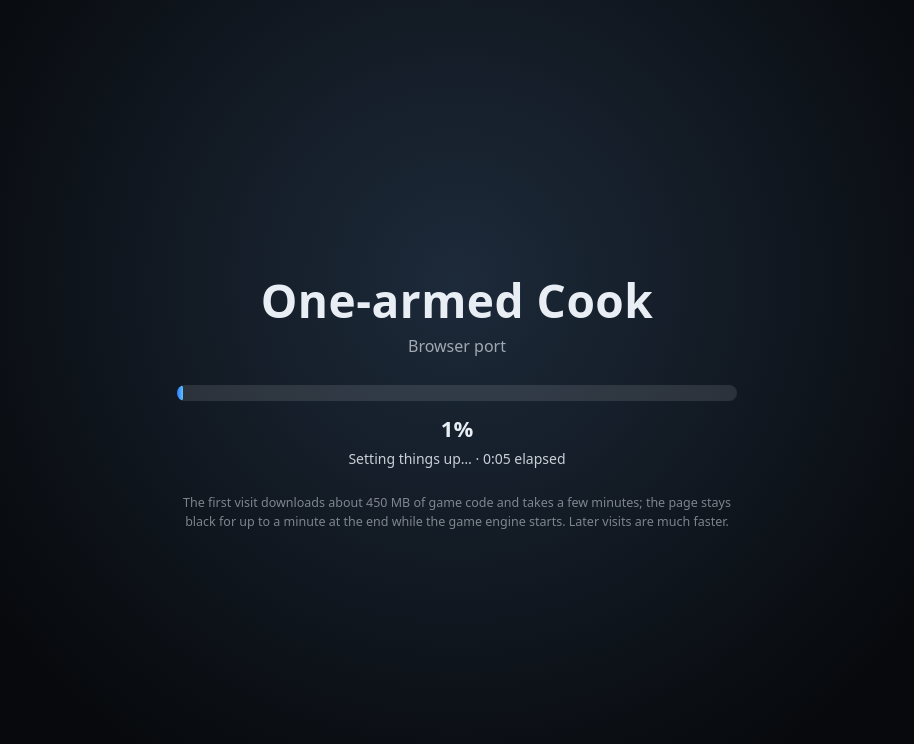
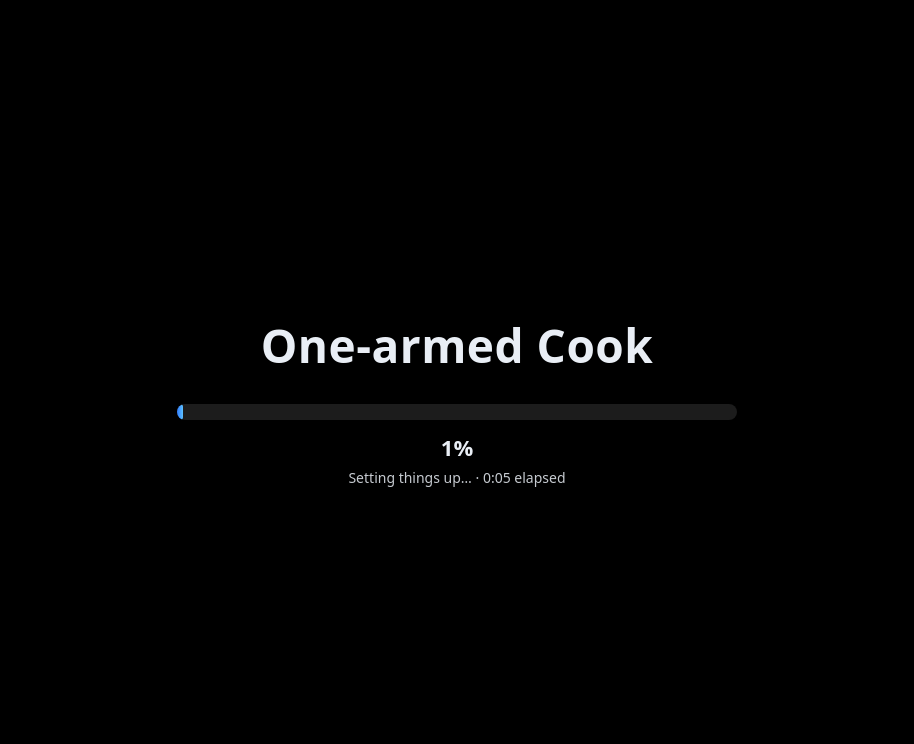
Before and after one commit to Down1oads/OACWEB, a plain HTML site: page index.html in a window 1280 px wide. Shown: the whole page, without its empty margins (183-1097 px from the left). Drawn offline with Linux system fonts and the light colour scheme.

Commit message:
Simplify loading screen: black background, no hint text

```diff
--- a/index.html
+++ b/index.html
@@ -14,16 +14,14 @@
   #status { position: fixed; left: 16px; bottom: 12px; font: 13px system-ui, sans-serif; color: #9a9a9a; pointer-events: none; }
   #fps { position: fixed; left: 8px; top: 6px; font: 600 13px ui-monospace, Consolas, monospace; color: #e8e8e8; background: #000a;
          padding: 2px 6px; border-radius: 4px; pointer-events: none; display: none; }
-  #load { position: fixed; inset: 0; z-index: 50; background: radial-gradient(circle at 50% 35%, #1d2a3a, #07090c 70%); display: flex; flex-direction: column;
+  #load { position: fixed; inset: 0; z-index: 50; background: #000; display: flex; flex-direction: column;
           align-items: center; justify-content: center; font-family: system-ui, "Segoe UI", sans-serif; color: #e9eef5; transition: opacity .6s; }
   #load.done { opacity: 0; pointer-events: none; }
-  #load h1 { margin: 0 0 4px; font-size: clamp(26px, 5vw, 46px); letter-spacing: .5px; }
-  #load .sub { margin: 0 0 28px; opacity: .65; font-size: clamp(13px, 2vw, 16px); }
+  #load h1 { margin: 0 0 28px; font-size: clamp(26px, 5vw, 46px); letter-spacing: .5px; }
   #load .bar { width: min(560px, 82vw); height: 16px; border-radius: 9px; background: #ffffff1c; overflow: hidden; }
   #load .fill { height: 100%; width: 0; border-radius: 9px; background: linear-gradient(90deg, #2f7bff, #5ec2ff); transition: width .35s; }
   #load .pct { margin-top: 12px; font-size: 22px; font-weight: 700; }
   #load .line { margin-top: 6px; font-size: 14px; opacity: .85; min-height: 1.3em; text-align: center; padding: 0 16px; }
-  #load .tip { margin-top: 26px; font-size: 12.5px; opacity: .5; max-width: min(560px, 82vw); text-align: center; line-height: 1.5; }
   #load.err .line { color: #ff8d8d; opacity: 1; }
 </style>
 </head>
@@ -31,9 +29,8 @@
 <canvas id="canvas" width="1280" height="720" tabindex="0"></canvas>
 <div id="status">Loading…</div>
 <div id="fps"></div>
-<div id="load"><h1>One-armed Cook</h1><div class="sub">Browser port</div><div class="bar"><div class="fill" id="loadfill"></div></div>
-<div class="pct" id="loadpct">0%</div><div class="line" id="loadline">Starting…</div>
-<div class="tip">The first visit downloads about 450 MB of game code and takes a few minutes; the page stays black for up to a minute at the end while the game engine starts. Later visits are much faster.</div></div>
+<div id="load"><h1>One-armed Cook</h1><div class="bar"><div class="fill" id="loadfill"></div></div>
+<div class="pct" id="loadpct">0%</div><div class="line" id="loadline">Starting…</div></div>
 <script>
   // frame counter: Ctrl+Shift+F toggles it (remembered), ?fps=1 or ?fps=0 in the address overrides
   (() => {
```
